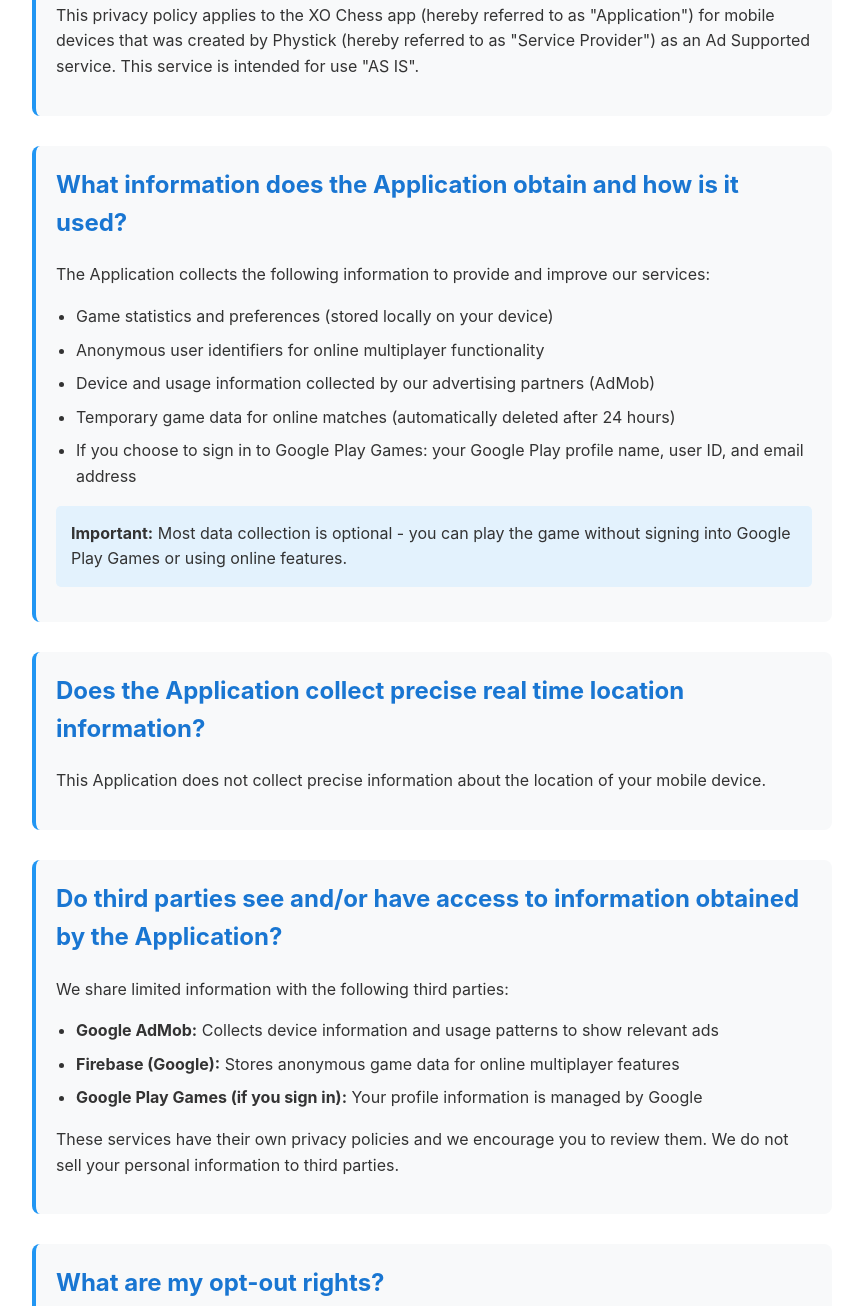
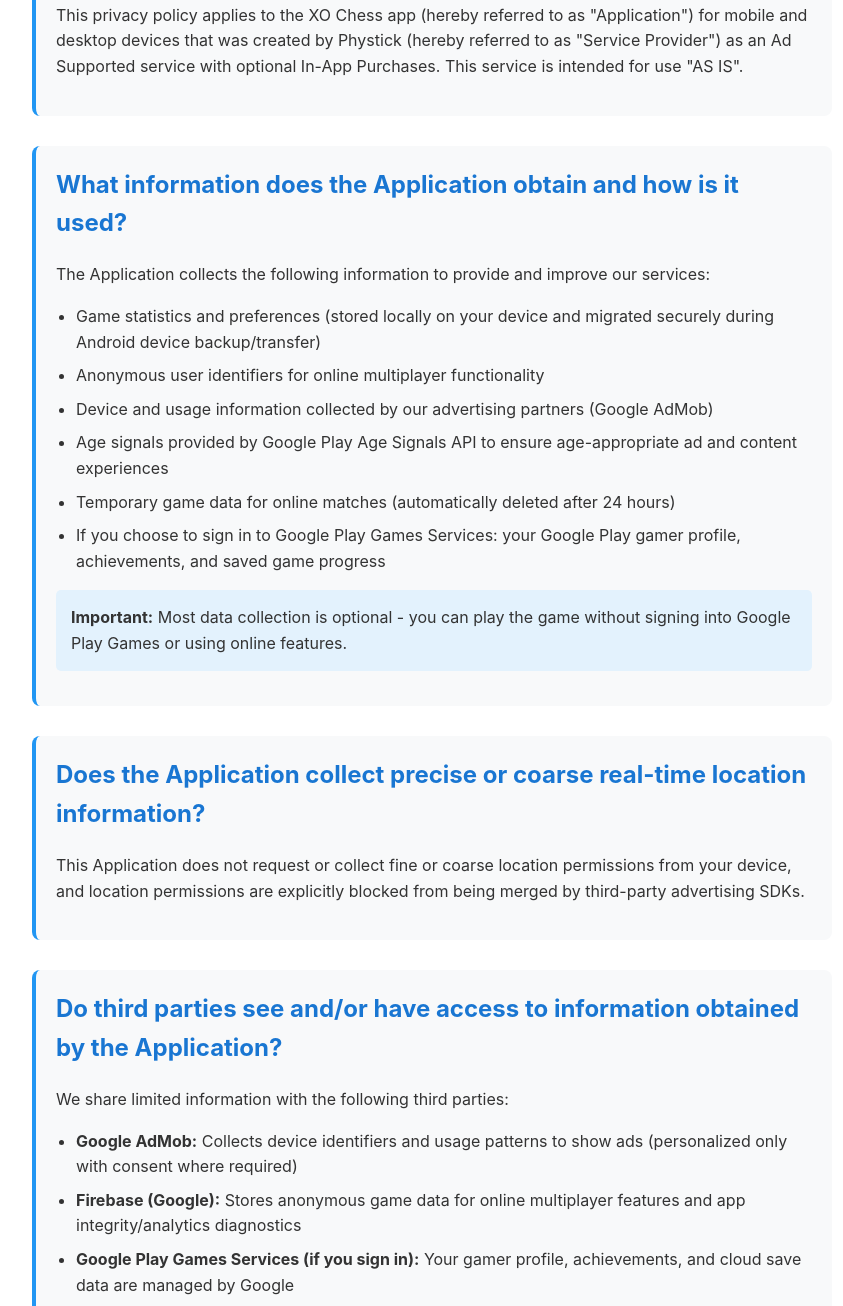
Before and after one commit to DanCrisanDC/xochess_docs, a plain HTML site: page privacy-policy.html in a window 1280 px wide. Shown: the part 285-1591 px from the top of the page, without its empty margins (208-1051 px from the left). Drawn offline with Linux system fonts and the light colour scheme.

Commit message:
Sync privacy-policy.html with in-app privacy policy and fix effective date/year

```diff
--- a/privacy-policy.html
+++ b/privacy-policy.html
@@ -70,18 +70,19 @@
 
     <div class="section">
         <h2>Introduction</h2>
-        <p>This privacy policy applies to the XO Chess app (hereby referred to as "Application") for mobile devices that was created by Phystick (hereby referred to as "Service Provider") as an Ad Supported service. This service is intended for use "AS IS".</p>
+        <p>This privacy policy applies to the XO Chess app (hereby referred to as "Application") for mobile and desktop devices that was created by Phystick (hereby referred to as "Service Provider") as an Ad Supported service with optional In-App Purchases. This service is intended for use "AS IS".</p>
     </div>
 
     <div class="section">
         <h2>What information does the Application obtain and how is it used?</h2>
         <p>The Application collects the following information to provide and improve our services:</p>
         <ul>
-            <li>Game statistics and preferences (stored locally on your device)</li>
+            <li>Game statistics and preferences (stored locally on your device and migrated securely during Android device backup/transfer)</li>
             <li>Anonymous user identifiers for online multiplayer functionality</li>
-            <li>Device and usage information collected by our advertising partners (AdMob)</li>
+            <li>Device and usage information collected by our advertising partners (Google AdMob)</li>
+            <li>Age signals provided by Google Play Age Signals API to ensure age-appropriate ad and content experiences</li>
             <li>Temporary game data for online matches (automatically deleted after 24 hours)</li>
-            <li>If you choose to sign in to Google Play Games: your Google Play profile name, user ID, and email address</li>
+            <li>If you choose to sign in to Google Play Games Services: your Google Play gamer profile, achievements, and saved game progress</li>
         </ul>
         <div class="highlight">
             <strong>Important:</strong> Most data collection is optional - you can play the game without signing into Google Play Games or using online features.
@@ -89,17 +90,17 @@
     </div>
 
     <div class="section">
-        <h2>Does the Application collect precise real time location information?</h2>
-        <p>This Application does not collect precise information about the location of your mobile device.</p>
+        <h2>Does the Application collect precise or coarse real-time location information?</h2>
+        <p>This Application does not request or collect fine or coarse location permissions from your device, and location permissions are explicitly blocked from being merged by third-party advertising SDKs.</p>
     </div>
 
     <div class="section">
         <h2>Do third parties see and/or have access to information obtained by the Application?</h2>
         <p>We share limited information with the following third parties:</p>
         <ul>
-            <li><strong>Google AdMob:</strong> Collects device information and usage patterns to show relevant ads</li>
-            <li><strong>Firebase (Google):</strong> Stores anonymous game data for online multiplayer features</li>
-            <li><strong>Google Play Games (if you sign in):</strong> Your profile information is managed by Google</li>
+            <li><strong>Google AdMob:</strong> Collects device identifiers and usage patterns to show ads (personalized only with consent where required)</li>
+            <li><strong>Firebase (Google):</strong> Stores anonymous game data for online multiplayer features and app integrity/analytics diagnostics</li>
+            <li><strong>Google Play Games Services (if you sign in):</strong> Your gamer profile, achievements, and cloud save data are managed by Google</li>
         </ul>
         <p>These services have their own privacy policies and we encourage you to review them. We do not sell your personal information to third parties.</p>
     </div>
@@ -134,7 +135,7 @@
     <div class="section">
         <h2>Changes</h2>
         <p>This Privacy Policy may be updated from time to time for any reason. The Service Provider will notify you of any changes to their Privacy Policy by updating this page with the new Privacy Policy. You are advised to consult this Privacy Policy regularly for any changes, as continued use is deemed approval of all changes.</p>
-        <p><strong>This privacy policy is effective as of <span id="currentDate"></span></strong></p>
+        <p><strong>This privacy policy is effective as of 15 November 2026</strong></p>
     </div>
 
     <div class="section">
@@ -148,16 +149,7 @@
     </div>
 
     <div class="footer">
-        <p>This privacy policy page was generated by <a href="https://app-privacy-policy-generator.nisrulz.com/" target="_blank">App Privacy Policy Generator</a></p>
-        <p>&copy; 2025 Phystick - XO Chess</p>
+        <p>&copy; 2026 Phystick - XO Chess</p>
     </div>
-
-    <script>
-        document.getElementById('currentDate').textContent = new Date().toLocaleDateString('en-US', {
-            year: 'numeric',
-            month: 'long',
-            day: 'numeric'
-        });
-    </script>
 </body>
 </html>
```
